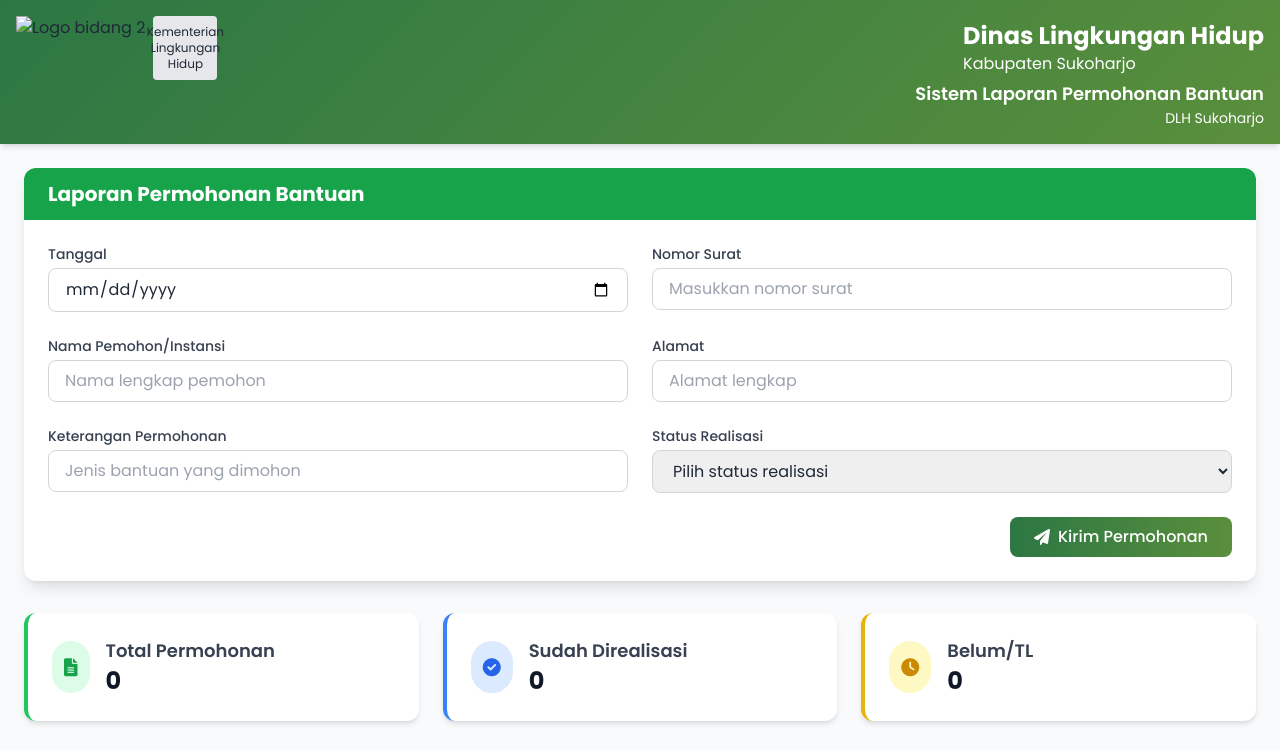
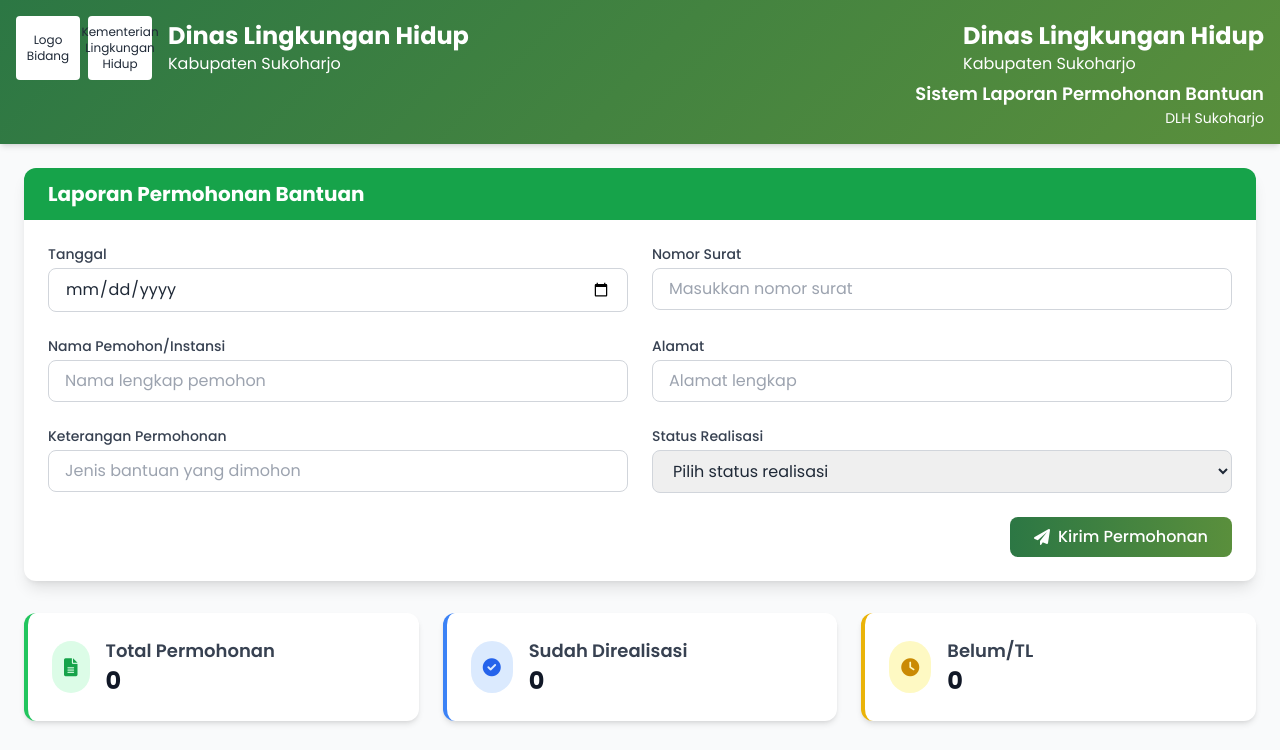
Before and after one commit to Panduyuda/laporan-permohonan, a plain HTML site: page index.html in a window 1280 px wide. Shown: the top 750 px of the page. Drawn offline with nearby package versions, Linux system fonts and the light colour scheme; no server answers.

Commit message:
Update index.html

```diff
--- a/index.html
+++ b/index.html
@@ -3,7 +3,7 @@
 <head>
   <meta charset="UTF-8" />
   <meta name="viewport" content="width=device-width, initial-scale=1.0" />
-  <title>Laporan Permohonan Bank Sampah</title>
+  <title>Laporan Permohonan Bantuan Sarpras </title>
   <script src="https://cdn.tailwindcss.com"></script>
   <link href="https://cdnjs.cloudflare.com/ajax/libs/font-awesome/6.0.0/css/all.min.css" rel="stylesheet">
   <style>
@@ -37,15 +37,33 @@
       <div class="flex flex-col md:flex-row items-center justify-between">
         <div class="flex items-center space-x-4 mb-4 md:mb-0">
           <div class="flex items-center space-x-2">
-            <img src=file:///D:/2025/Download/Logo%20Bidang%202-01.svg
-                 alt="Logo bidang 2"
-                 class="h-16 object-contain">
-             <div class="h-16 w-16 bg-gray-200 flex items-center justify-center rounded">
-    <img src="images/logo-lingkungan-hidup.png"
-         alt="Logo Kementerian Lingkungan Hidup"
-         onerror="this.style.display='none'; this.parentNode.innerHTML='<p class=\'text-xs text-center\'>Kementerian<br>Lingkungan Hidup</p>';"
-         class="h-full object-contain">
+        <div class="flex items-center space-x-4 mb-4 md:mb-0">
+  <div class="flex items-center space-x-2">
+    <!-- Logo Bidang -->
+    <div class="h-16 w-16 bg-white flex items-center justify-center rounded p-1">
+      <img
+        src="/assets/images/Logo Bidang 2-01.svg"
+        alt="Logo Bidang"
+        class="h-full object-contain"
+        onerror="this.onerror=null; this.src='https://via.placeholder.com/64?text=Logo'; this.parentNode.innerHTML='<p class=\'text-xs text-center\'>Logo<br>Bidang</p>';"
+      >
+    </div>
+
+    <!-- Logo Kementerian Lingkungan Hidup -->
+    <div class="h-16 w-16 bg-white flex items-center justify-center rounded p-1">
+      <img
+        src="/assets/images/logo-lingkungan-hidup.png"
+        alt="Logo Kementerian Lingkungan Hidup"
+        class="h-full object-contain"
+        onerror="this.onerror=null; this.src='https://via.placeholder.com/64?text=KLH'; this.parentNode.innerHTML='<p class=\'text-xs text-center\'>Kementerian<br>Lingkungan Hidup</p>';"
+      >
+    </div>
   </div>
+  <div>
+    <h1 class="text-xl md:text-2xl font-bold text-white">Dinas Lingkungan Hidup</h1>
+    <p class="text-white text-sm md:text-base">Kabupaten Sukoharjo</p>
+  </div>
+</div>
 </div>
           </div>
           <div>
```
